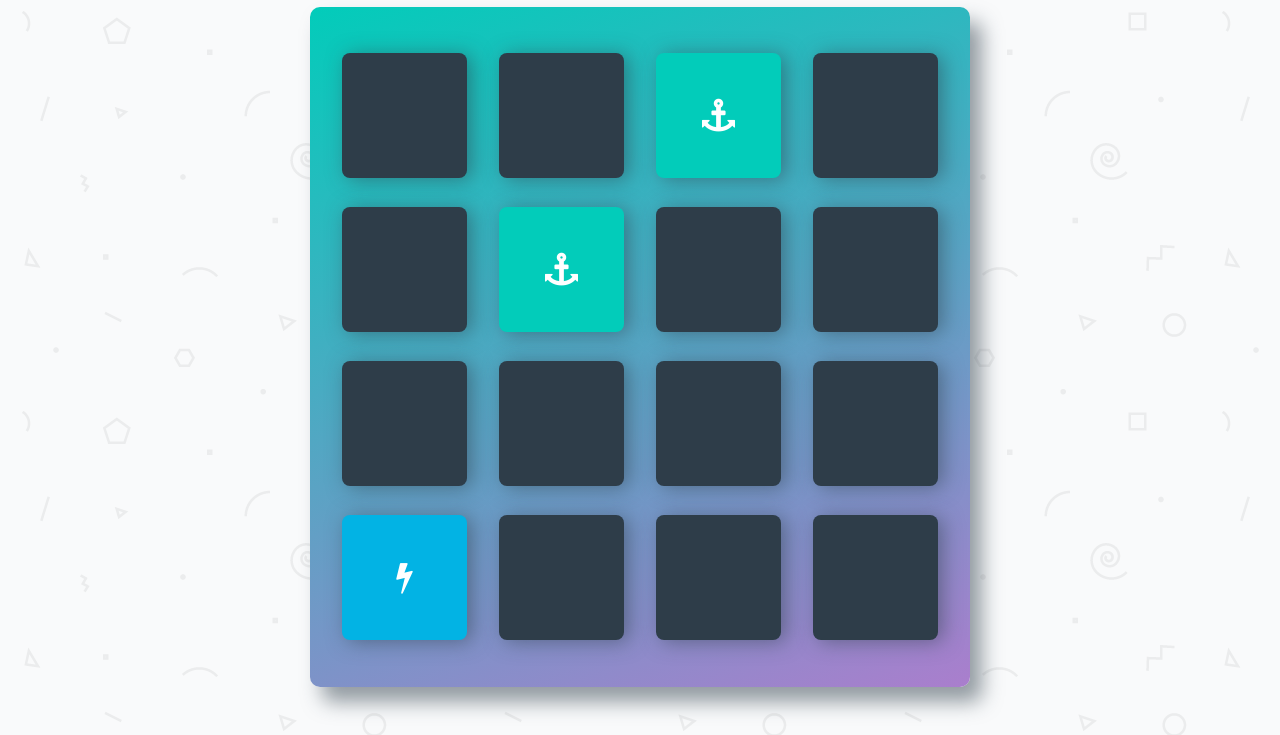
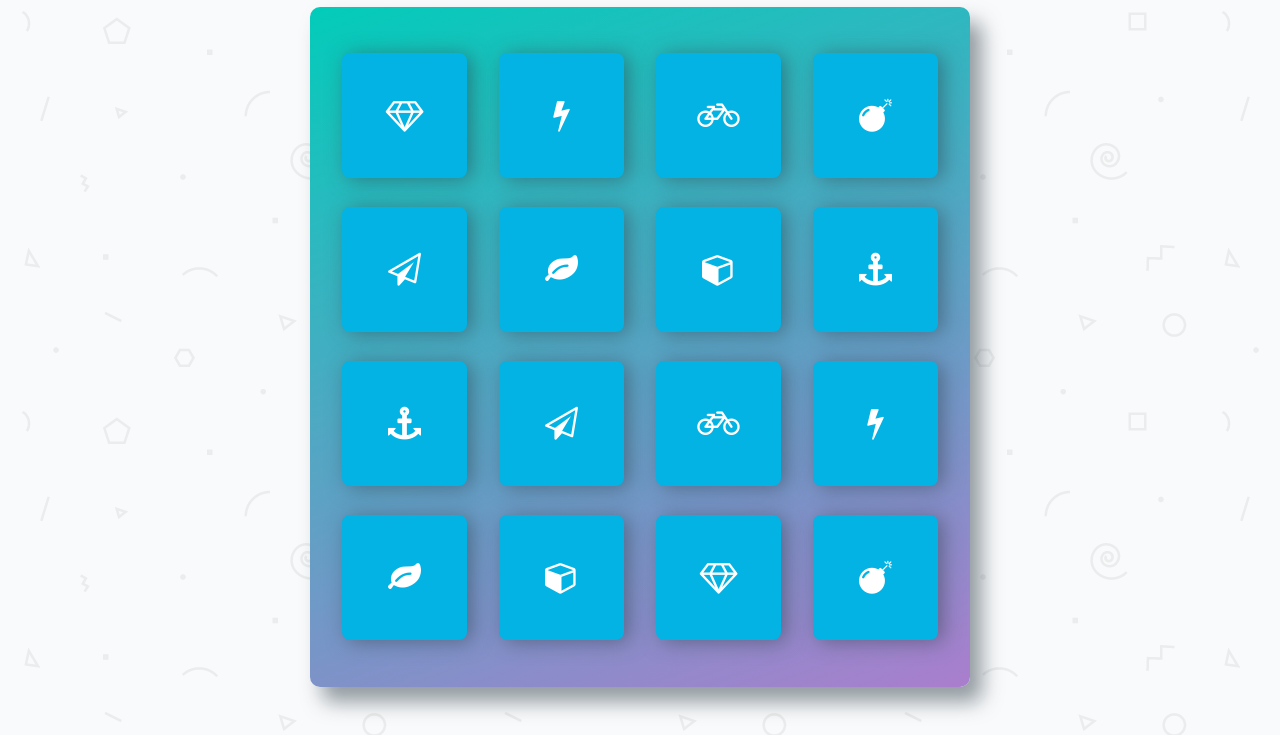
Before and after one commit to jeromeheuze/fend-project-memory-game-master, a plain HTML site: page index.html in a window 1280 px wide. Shown: the part 108-843 px from the top of the page. Drawn offline with Linux system fonts and the light colour scheme; a web font is replaced by a local one.

Commit message:
small update

```diff
--- a/css/app.css
+++ b/css/app.css
@@ -92,7 +92,6 @@ h1 {
 }
 
 .score-panel .stars {
-    margin: 0;
     padding: 0;
     display: inline-block;
     margin: 0 5px 0 0;
--- a/index.html
+++ b/index.html
@@ -19,7 +19,7 @@
         	<ul class="stars">
         		<li><i class="fa fa-star"></i></li>
         		<li><i class="fa fa-star"></i></li>
-        		<li><i class="fa fa-star"></i></li>
+        		<li><i class="fa fa-star-o"></i></li>
         	</ul>
 
         	<span class="moves">3</span> Moves
@@ -29,53 +29,53 @@
         	</div>
         </section>
 
-        <ul class="deck">
-            <li class="card">
+        <ul id="masterdeck" class="deck">
+            <li class="card open show">
                 <i class="fa fa-diamond"></i>
             </li>
-            <li class="card">
+            <li class="card open show">
                 <i class="fa fa-paper-plane-o"></i>
             </li>
             <li class="card match">
                 <i class="fa fa-anchor"></i>
             </li>
-            <li class="card">
+            <li class="card open show">
                 <i class="fa fa-bolt"></i>
             </li>
-            <li class="card">
+            <li class="card open show">
                 <i class="fa fa-cube"></i>
             </li>
             <li class="card match">
                 <i class="fa fa-anchor"></i>
             </li>
-            <li class="card">
+            <li class="card open show">
                 <i class="fa fa-leaf"></i>
             </li>
-            <li class="card">
+            <li class="card open show">
                 <i class="fa fa-bicycle"></i>
             </li>
-            <li class="card">
+            <li class="card open show">
                 <i class="fa fa-diamond"></i>
             </li>
-            <li class="card">
+            <li class="card open show">
                 <i class="fa fa-bomb"></i>
             </li>
-            <li class="card">
+            <li class="card open show">
                 <i class="fa fa-leaf"></i>
             </li>
-            <li class="card">
+            <li class="card open show">
                 <i class="fa fa-bomb"></i>
             </li>
             <li class="card open show">
                 <i class="fa fa-bolt"></i>
             </li>
-            <li class="card">
+            <li class="card open show">
                 <i class="fa fa-bicycle"></i>
             </li>
-            <li class="card">
+            <li class="card open show">
                 <i class="fa fa-paper-plane-o"></i>
             </li>
-            <li class="card">
+            <li class="card open show">
                 <i class="fa fa-cube"></i>
             </li>
         </ul>
--- a/js/app.js
+++ b/js/app.js
@@ -1,7 +1,9 @@
 /*
  * Create a list that holds all of your cards
  */
+const cards = ["fa-diamond", "fa-paper-plane-o", "fa-anchor", "fa-bolt", "fa-cube", "fa-leaf", "fa-bicycle", "fa-bomb"];
 
+const ul = document.getElementById("masterdeck");
 
 /*
  * Display the cards on the page
@@ -10,9 +12,21 @@
  *   - add each card's HTML to the page
  */
 
+function displayDeck(array) {
+    let cardOuput = "";
+    for (let card of array) {
+        cardOuput += '<li class="card open show">\n' +
+            '                <i class="fa '+card+'"></i>\n' +
+            '            </li>';
+    }
+    console.log(cardOuput);
+    ul.innerHTML = cardOuput;
+
+}
+
 // Shuffle function from http://stackoverflow.com/a/2450976
 function shuffle(array) {
-    var currentIndex = array.length, temporaryValue, randomIndex;
+    let currentIndex = array.length, temporaryValue, randomIndex;
 
     while (currentIndex !== 0) {
         randomIndex = Math.floor(Math.random() * currentIndex);
@@ -25,6 +39,19 @@ function shuffle(array) {
     return array;
 }
 
+function initDeck() {
+    //create array of cards
+    let cardSet = [...shuffle(cards),...shuffle(cards)];
+    console.log(cardSet);
+
+    //empty deck
+    ul.innerHTML = '';
+
+    displayDeck(cardSet);
+    return false;
+}
+
+initDeck();
 
 /*
  * set up the event listener for a card. If a card is clicked:
```
